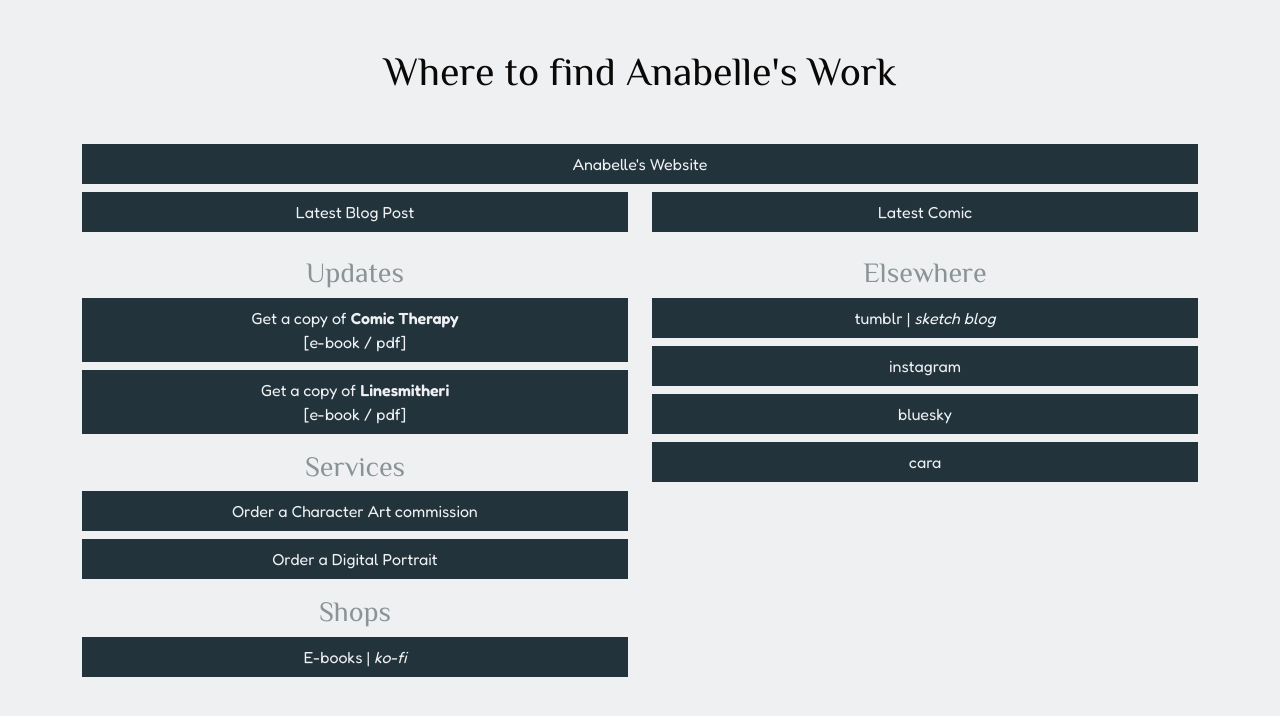
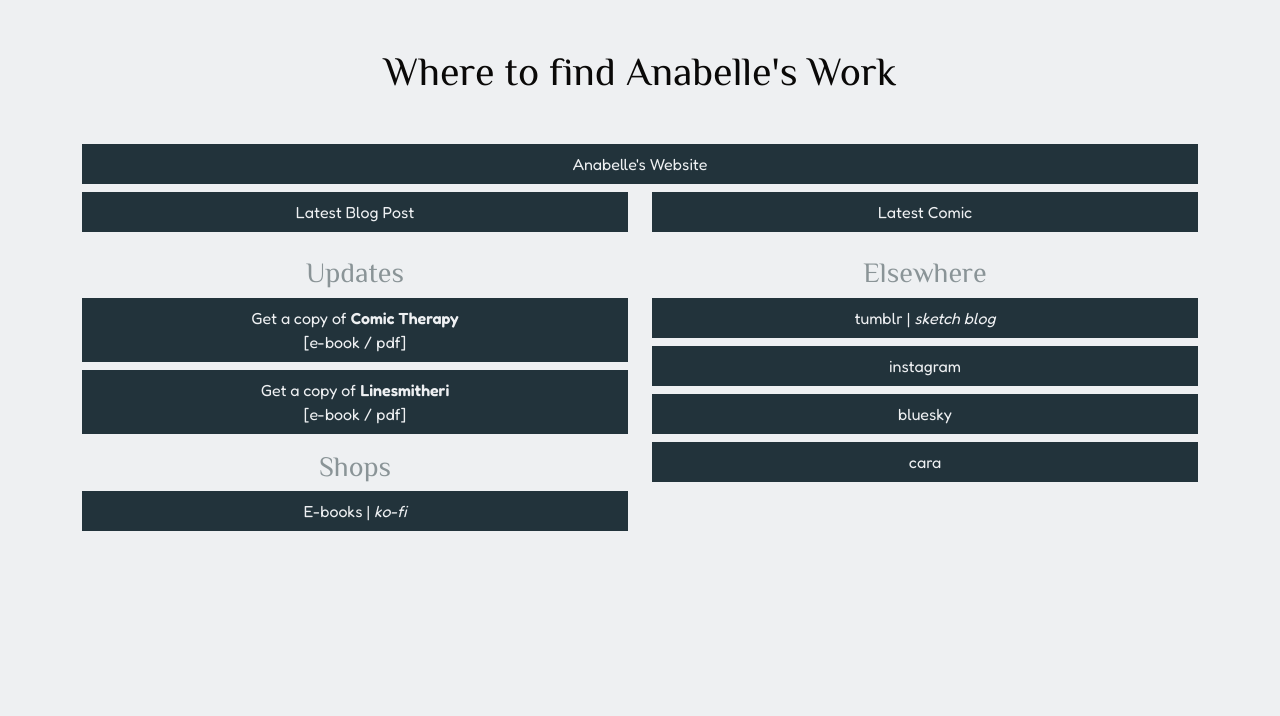
Before and after one commit to nabelore/nabelore.github.io, a Jekyll site: the page built from assets/html/links.html, in a window 1280 px wide. Shown: the top 716 px of the page. Built offline with Jekyll 4.4.1, drawn with Linux system fonts in a browser that asks for light colours.

Commit message:
Update links.html

```diff
--- a/assets/html/links.html
+++ b/assets/html/links.html
@@ -71,23 +71,7 @@
 				</ul>
 			</div>
 
-			<h3 class="linksH3 my-sm-0 mb-sm-2 my-4">
-				Services
-			</h3>
-			<div class="linksService">
-				<ul class="actions stacked linksPage">
-					<a href="https://anona-comms.carrd.co/" target="_blank" class="button primary">
-						<li>
-							Order a Character Art commission
-						</li>
-					</a>
-					<a href="https://bit.ly/portraitsbyanonabelle" target="_blank" class="button primary">
-						<li>
-						Order a Digital Portrait
-						</li>
-					</a>
-				</ul>
-			</div>
+
 			<h3 class="linksH3 my-sm-0 mb-sm-2 my-4">
 				Shops
 			</h3>
```
